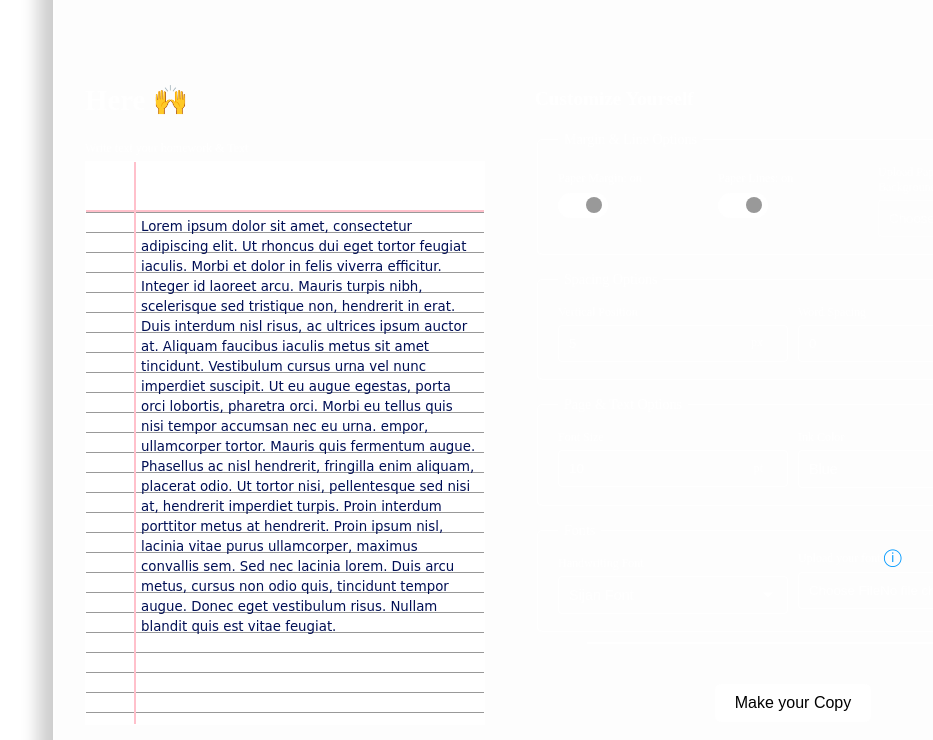
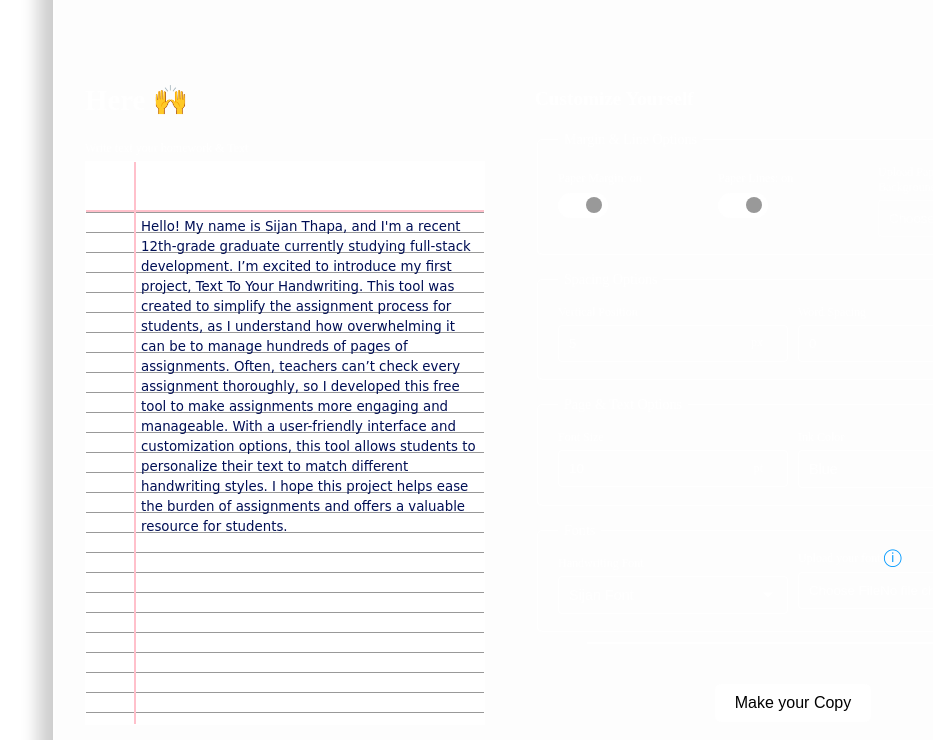
Before and after one commit to thapasijan171/text-to-handwriter, a website with bundled scripts: page index.html in a window 1280 px wide. Shown: the part 212-952 px from the top of the page, without its empty margins (47-980 px from the left). Built offline with nearby package versions, Linux system fonts and the light colour scheme; files whose address does not match are found by name; a web font is replaced by a local one.

Commit message:
added Simple context

```diff
--- a/index.html
+++ b/index.html
@@ -80,24 +80,17 @@
                 <div class="display-flex left-margin-and-content">
                   <div contenteditable="true" class="left-margin"></div>
                   <div class="paper-content" id="note" contenteditable="true">
-                    Lorem ipsum dolor sit amet, consectetur adipiscing elit.
-                    Ut rhoncus dui eget tortor feugiat iaculis. Morbi et dolor
-                    in felis viverra efficitur. Integer id laoreet arcu.
-                    Mauris turpis nibh, scelerisque sed tristique non,
-                    hendrerit in erat. Duis interdum nisl risus, ac ultrices
-                    ipsum auctor at. Aliquam faucibus iaculis metus sit amet
-                    tincidunt. Vestibulum cursus urna vel nunc imperdiet
-                    suscipit. Ut eu augue egestas, porta orci lobortis,
-                    pharetra orci. Morbi eu tellus quis nisi tempor accumsan
-                    nec eu urna. empor, ullamcorper tortor. Mauris quis
-                    fermentum augue. Phasellus ac nisl hendrerit, fringilla
-                    enim aliquam, placerat odio. Ut tortor nisi, pellentesque
-                    sed nisi at, hendrerit imperdiet turpis. Proin interdum
-                    porttitor metus at hendrerit. Proin ipsum nisl, lacinia
-                    vitae purus ullamcorper, maximus convallis sem. Sed nec
-                    lacinia lorem. Duis arcu metus, cursus non odio quis,
-                    tincidunt tempor augue. Donec eget vestibulum risus.
-                    Nullam blandit quis est vitae feugiat.
+                    Hello! My name is Sijan Thapa, and I'm a recent 12th-grade graduate
+                    currently studying full-stack development. I’m excited to introduce
+                    my first project, Text To Your Handwriting. This tool was created to
+                    simplify the assignment process for students, as I understand how
+                    overwhelming it can be to manage hundreds of pages of assignments.
+                    Often, teachers can’t check every assignment thoroughly, so I developed
+                    this free tool to make assignments more engaging and manageable. With a
+                    user-friendly interface and customization options, this tool allows
+                    students to personalize their text to match different handwriting styles.
+                    I hope this project helps ease the burden of assignments and offers a
+                    valuable resource for students.
                   </div>
                 </div>
                 <div class="overlay"></div>
```
